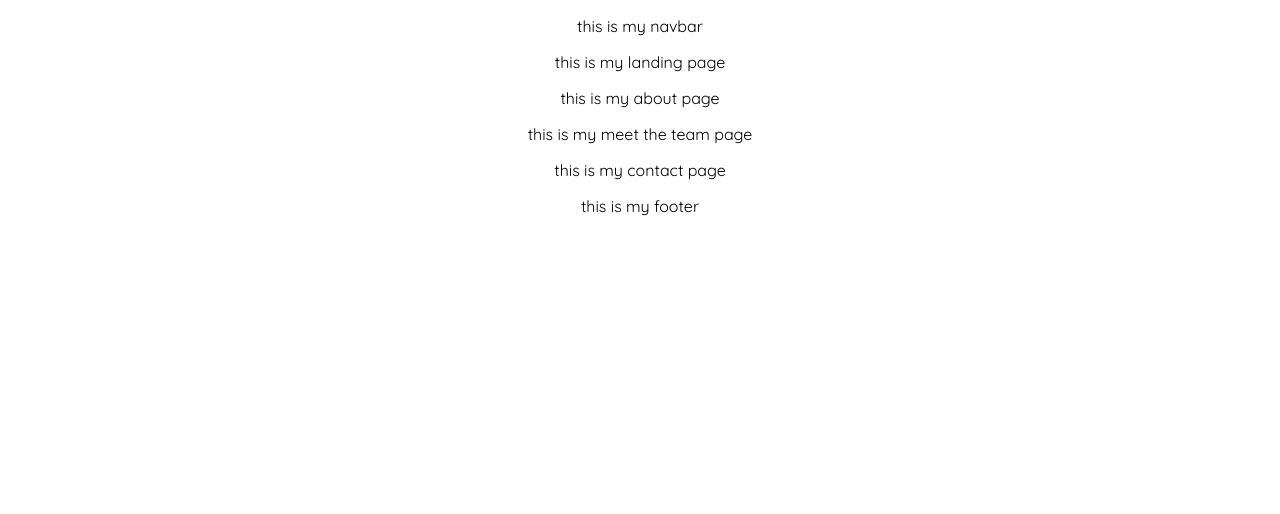
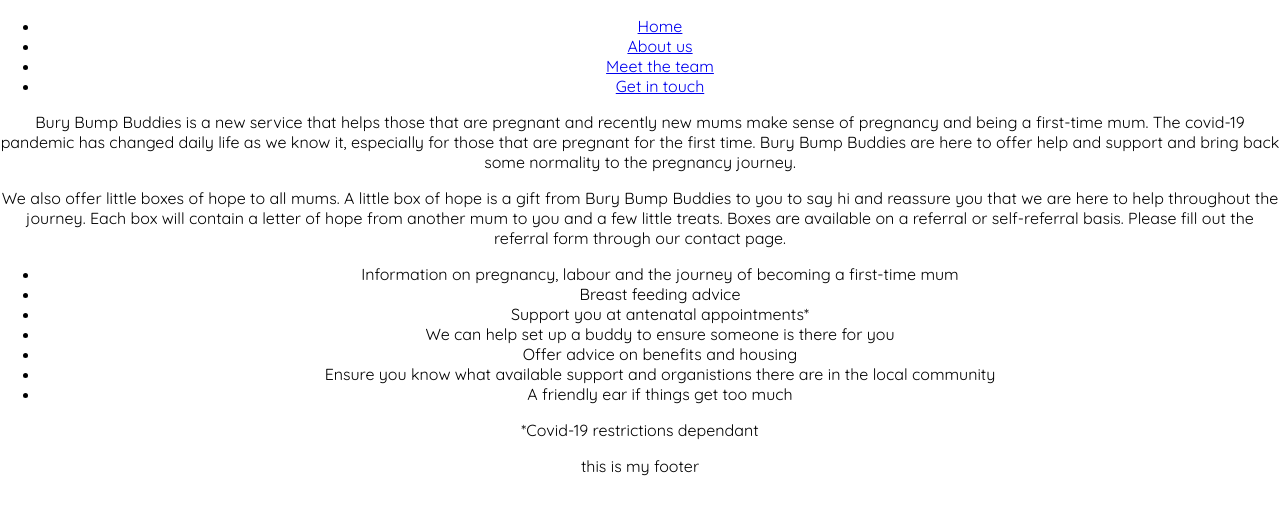
Before and after one commit to jbram-js/baby-bump, a React (Create React App) app: page /about in a window 1280 px wide. Shown: the top 514 px of the page. Built offline with nearby package versions, Linux system fonts and the light colour scheme.

Commit message:
routing and wording

```diff
--- a/package.json
+++ b/package.json
@@ -9,6 +9,7 @@
     "react": "^17.0.1",
     "react-dom": "^17.0.1",
     "react-router": "^5.2.0",
+    "react-router-dom": "^5.2.0",
     "react-scripts": "4.0.2",
     "web-vitals": "^1.1.0"
   },
--- a/src/components/About.js
+++ b/src/components/About.js
@@ -4,7 +4,47 @@
 const About = () => {
   return (
     <div className="about">
-      <p>this is my about page</p>
+      <p>
+        Bury Bump Buddies is a new service that helps those that are pregnant
+        and recently new mums make sense of pregnancy and being a first-time
+        mum. The covid-19 pandemic has changed daily life as we know it,
+        especially for those that are pregnant for the first time. Bury Bump
+        Buddies are here to offer help and support and bring back some normality
+        to the pregnancy journey.
+        <br></br>
+      </p>
+      <p>
+        We also offer little boxes of hope to all mums. A little box of hope is
+        a gift from Bury Bump Buddies to you to say hi and reassure you that we
+        are here to help throughout the journey. Each box will contain a letter
+        of hope from another mum to you and a few little treats. Boxes are
+        available on a referral or self-referral basis. Please fill out the
+        referral form through our contact page.
+      </p>
+      <ul className="about-list">
+        <li className="about-list-item">
+          Information on pregnancy, labour and the journey of becoming a
+          first-time mum
+        </li>
+        <li className="about-list-item">Breast feeding advice</li>
+        <li className="about-list-item">
+          Support you at antenatal appointments*
+        </li>
+        <li className="about-list-item">
+          We can help set up a buddy to ensure someone is there for you
+        </li>
+        <li className="about-list-item">
+          Offer advice on benefits and housing
+        </li>
+        <li className="about-list-item">
+          Ensure you know what available support and organistions there are in
+          the local community
+        </li>
+        <li className="about-list-item">
+          A friendly ear if things get too much
+        </li>
+      </ul>
+      <p>*Covid-19 restrictions dependant</p>
     </div>
   );
 };
--- a/src/components/App.js
+++ b/src/components/App.js
@@ -1,3 +1,6 @@
+import React from "react";
+import {Switch, Route} from "react-router-dom";
+
 import NavBar from "./NavBar";
 import Landing from "./Landing";
 import About from "./About";
@@ -10,10 +13,12 @@
   return (
     <div className="App">
       <NavBar />
-      <Landing />
-      <About />
-      <Team />
-      <Contact />
+      <Switch>
+        <Route exact path="/" component={Landing} />
+        <Route exact path="/about" component={About} />
+        <Route exact path="/team" component={Team} />
+        <Route exact path="/contact" component={Contact} />
+      </Switch>
       <Footer />
     </div>
   );
--- a/src/components/NavBar.js
+++ b/src/components/NavBar.js
@@ -1,10 +1,32 @@
 import React from "react";
+import {Link} from "react-router-dom";
 import "../styles/NavBar.css";
 
 const NavBar = () => {
   return (
     <div className="nav">
-      <p>this is my navbar</p>
+      <ul className="nav-link">
+        <li className="nav-link-item">
+          <Link to="/" className="link">
+            Home
+          </Link>
+        </li>
+        <li className="nav-link-item">
+          <Link to="/about" className="link">
+            About us
+          </Link>
+        </li>
+        <li className="nav-link-item">
+          <Link to="/team" className="link">
+            Meet the team
+          </Link>
+        </li>
+        <li className="nav-link-item">
+          <Link to="/contact" className="link">
+            Get in touch
+          </Link>
+        </li>
+      </ul>
     </div>
   );
 };
--- a/src/index.js
+++ b/src/index.js
@@ -1,12 +1,15 @@
 import React from "react";
 import ReactDOM from "react-dom";
+import {BrowserRouter} from "react-router-dom";
 import "./index.css";
 import App from "./components/App";
 import reportWebVitals from "./reportWebVitals";
 
 ReactDOM.render(
   <React.StrictMode>
-    <App />
+    <BrowserRouter>
+      <App />
+    </BrowserRouter>
   </React.StrictMode>,
   document.getElementById("root")
 );
```
Also changed, not shown: 1 other file (tests, documents, lock files or other folders).
